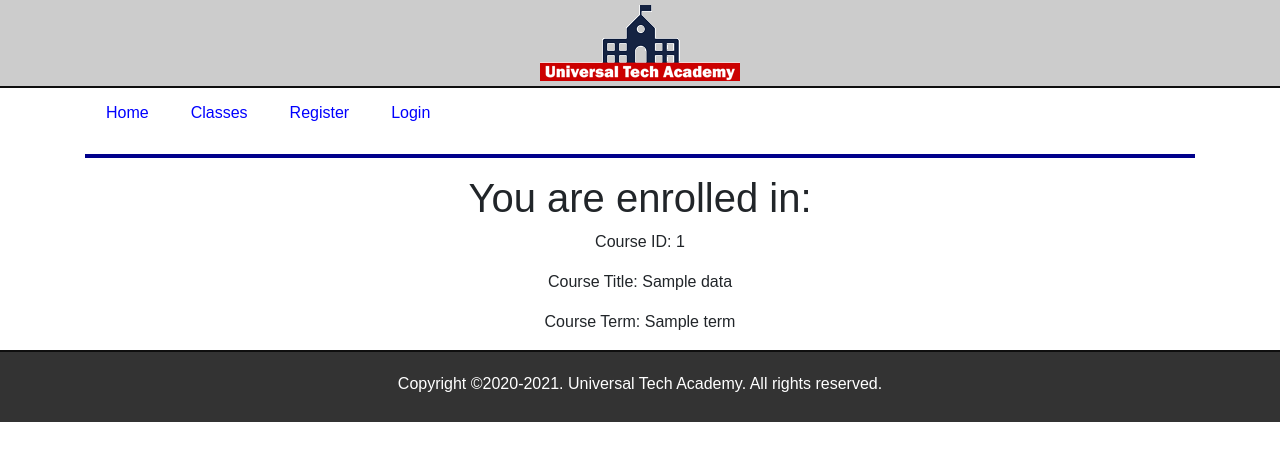
After one commit to hidayatasep43/flask1, a Flask app: template application/templates/enrollment.html in a window 1280 px wide. The commit adds this page. Shown: the top 461 px of the page. Run offline with Flask 2, Linux system fonts and the light colour scheme; the template is opened without the code that fills it: most values are stand-ins (such as "Sample title", 1, 10 or a date in 2020); some libraries are stand-ins or nearby versions.

```diff
--- a/application/routes.py
+++ b/application/routes.py
@@ -1,5 +1,7 @@
 from application import app
-from flask import render_template
+from flask import render_template, request, json, Response
+
+courseData = [{"courseID":"1111","title":"PHP 101","description":"Intro to PHP","credits":3,"term":"Fall, Spring"}, {"courseID":"2222","title":"Java 1","description":"Intro to Java Programming","credits":4,"term":"Spring"}, {"courseID":"3333","title":"Adv PHP 201","description":"Advanced PHP Programming","credits":3,"term":"Fall"}, {"courseID":"4444","title":"Angular 1","description":"Intro to Angular","credits":3,"term":"Fall, Spring"}, {"courseID":"5555","title":"Java 2","description":"Advanced Java Programming","credits":4,"term":"Fall"}]
 
 @app.route("/")
 @app.route("/index")
@@ -15,8 +17,24 @@ def login():
 def register():
     return render_template("register.html", register = True)
 
-@app.route("/courses")
-def courses():
-    courseData = [{"courseID":"1111","title":"PHP 101","description":"Intro to PHP","credits":3,"term":"Fall, Spring"}, {"courseID":"2222","title":"Java 1","description":"Intro to Java Programming","credits":4,"term":"Spring"}, {"courseID":"3333","title":"Adv PHP 201","description":"Advanced PHP Programming","credits":3,"term":"Fall"}, {"courseID":"4444","title":"Angular 1","description":"Intro to Angular","credits":3,"term":"Fall, Spring"}, {"courseID":"5555","title":"Java 2","description":"Advanced Java Programming","credits":4,"term":"Fall"}]
-    print(courseData)
-    return render_template("courses.html", courseData = courseData, courses = True)
+@app.route("/courses/")
+@app.route("/courses/<term>")
+def courses(term="Spring 2019"):
+    return render_template("courses.html", courseData = courseData, courses = True, term = term)
+
+@app.route("/enrollment", methods=["GET", "POST"])
+def enrollment():
+    id = request.form['courseID']
+    title = request.form.get('title')
+    term = request.form.get('term')
+    return render_template("enrollment.html", enrollment = True, data={"id":id, "title":title, "term":term})
+
+@app.route('/api/course')
+@app.route('/api/course/<idx>')
+def api(idx = None):
+    if (idx == None):
+        jdata = courseData
+    else:
+        jdata = courseData[int(idx)]
+
+    return Response(json.dumps(jdata), mimetype="application.json")
--- a/application/static/css/main.css
+++ b/application/static/css/main.css
@@ -63,7 +63,7 @@ input[type=text]:focus, input[type=password]:focus {
     background: #333;
     padding:5px;
     border-top:2px solid #0f0f0f;
-    position:absolute;
+    /* position:absolute; */
     bottom:0;
 }
 
--- /dev/null
+++ b/application/templates/enrollment.html
@@ -0,0 +1,13 @@
+{% extends "layout.html" %}
+
+{% block content %}
+<div class="row">
+    <div class="col-md-12 text-center">
+        <h1>You are enrolled in: </h1>
+
+        <p>Course ID: {{ data.id }}</p>
+        <p>Course Title: {{ data.title }}</p>
+        <p>Course Term: {{ data.term }}</p>
+    </div>
+</div>
+{% endblock %}
--- a/application/templates/layout.html
+++ b/application/templates/layout.html
@@ -4,12 +4,12 @@
     <title>UTA - Home Page</title>
     <link rel="stylesheet" href="https://maxcdn.bootstrapcdn.com/bootstrap/4.0.0/css/bootstrap.min.css"
           integrity="sha384-Gn5384xqQ1aoWXA+058RXPxPg6fy4IWvTNh0E263XmFcJlSAwiGgFAW/dAiS6JXm" crossorigin="anonymous">
-    <link rel="stylesheet" href="static/css/main.css"/>
+    <link rel="stylesheet" href="{{ url_for('static', filename='css/main.css') }}"/>
 </head>
 <body>
 
 <div class="container-fluid text-center top-container">
-    <img src="static/images/uta-logo-200.png">
+    <img src="{{ url_for('static', filename='images/uta-logo-200.png') }}">
 </div>
 <div class="container">
 
```
Also changed, not shown: application/templates/courses.html (+7 -2 lines), requirements.txt (+8 -0 lines).
